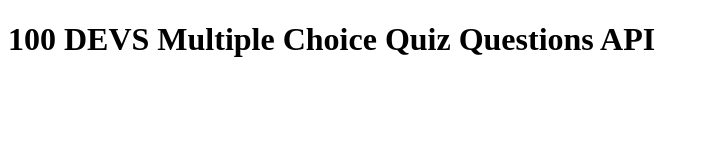
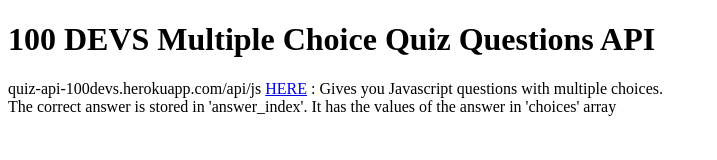
Before and after one commit to saira512dev/API-Quiz, a plain HTML site: page index.html in a window 1280 px wide. Shown: the whole page, without its empty margins (0-717 px from the left). Drawn offline with Linux system fonts and the light colour scheme.

Commit message:
Documentation edited

```diff
--- a/index.html
+++ b/index.html
@@ -8,5 +8,9 @@
 </head>
 <body>
     <h1>100 DEVS Multiple Choice Quiz Questions API</h1>
+    <p>
+        quiz-api-100devs.herokuapp.com/api/js <a href="https://quiz-api-100devs.herokuapp.com/api/js">HERE</a> : Gives you Javascript questions with multiple choices. <br>
+        The correct answer is stored in 'answer_index'. It has the values of the answer in 'choices' array
+    </p>
 </body>
 </html>
```
